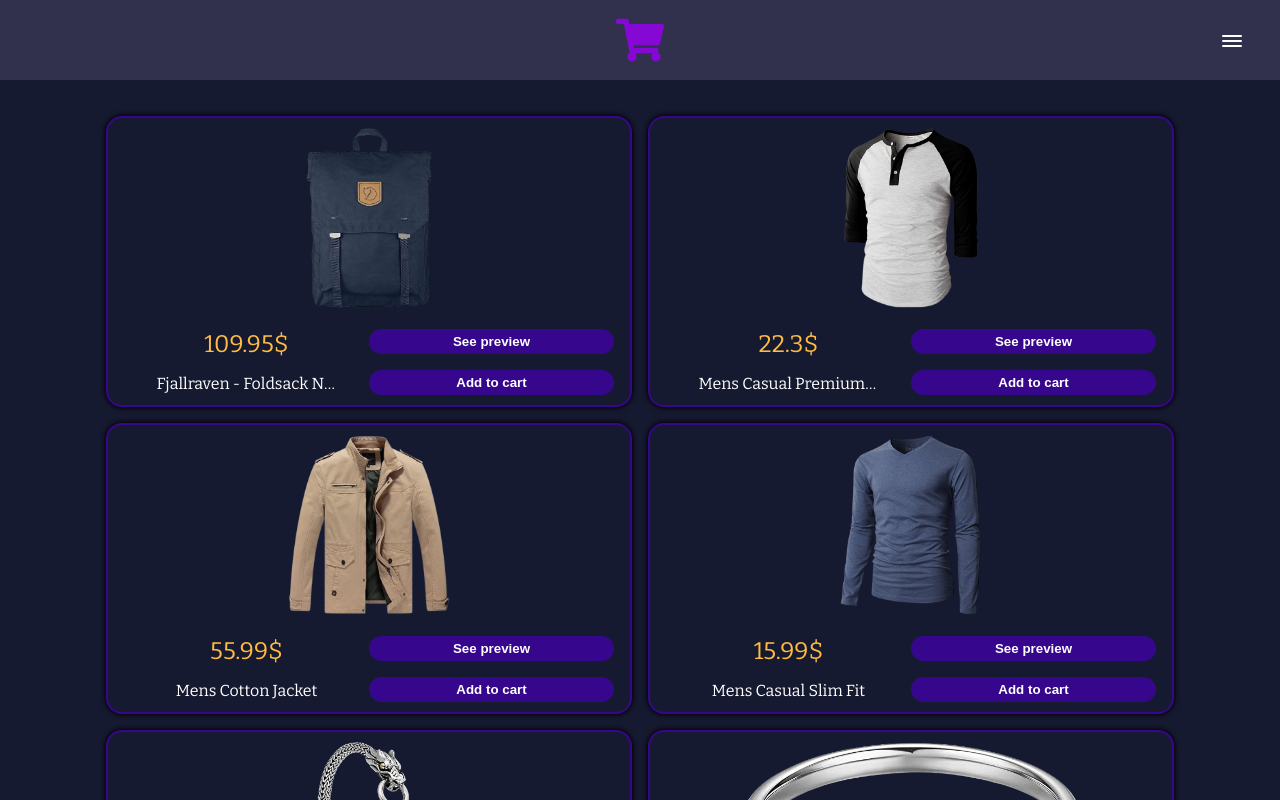
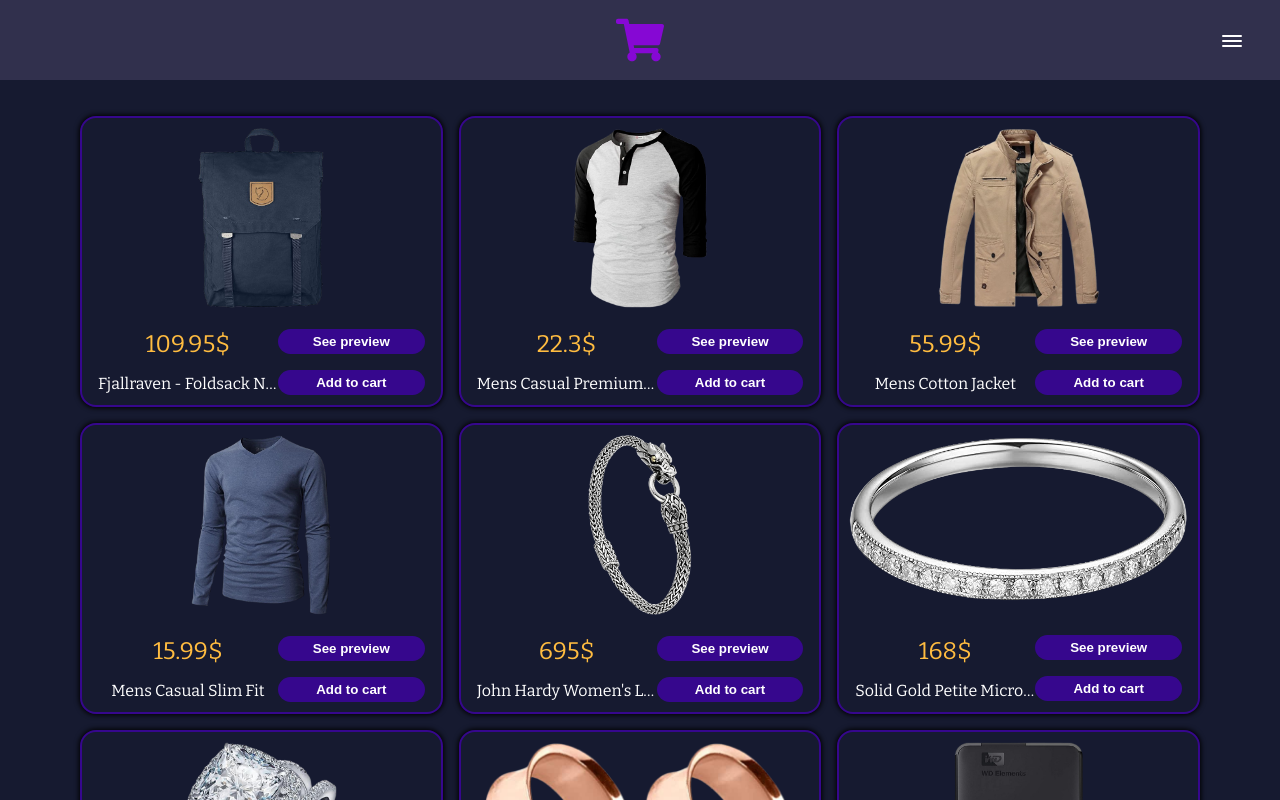
Before and after one commit to Eckry/store-app, a React (Vite) app: page / in a window 1280 px wide. Shown: the top 800 px of the page. Built offline with nearby package versions, Linux system fonts and the light colour scheme.

Commit message:
change breakpoints of main container

```diff
--- a/src/App.css
+++ b/src/App.css
@@ -30,12 +30,11 @@ body {
 .container {
   position: relative;
   width: 90%;
-  max-width: 1100px;
   margin-top: 100px;
   min-height: calc(3 * 210px);
   border-radius: 1rem;
   display: grid;
-  grid-template-columns: 1fr 1fr 1fr;
+  grid-template-columns: 1fr 1fr 1fr 1fr;
   padding: 1rem;
   grid-auto-rows: min-content;
   gap: 1rem;
@@ -71,17 +70,9 @@ body {
   font-size: 15rem;
 }
 
-@media (max-width: 1510px) {
-  .container,
-  .carousel-buttons,
-  .container-if-no-products {
-    margin-right: 200px;
-  }
-}
-
-@media (max-width: 1320px) {
+@media (max-width: 1500px) {
   .container {
-    grid-template-columns: 1fr 1fr;
+    grid-template-columns: 1fr 1fr 1fr;
   }
   .carousel-buttons,
   .container,.container-if-no-products {
@@ -89,7 +80,13 @@ body {
   }
 }
 
-@media (max-width: 700px) {
+@media (max-width: 1135px) {
+  .container {
+    grid-template-columns: 1fr 1fr;
+  }
+}
+
+@media(max-width: 700px){
   .container {
     grid-template-columns: 1fr;
   }
```
